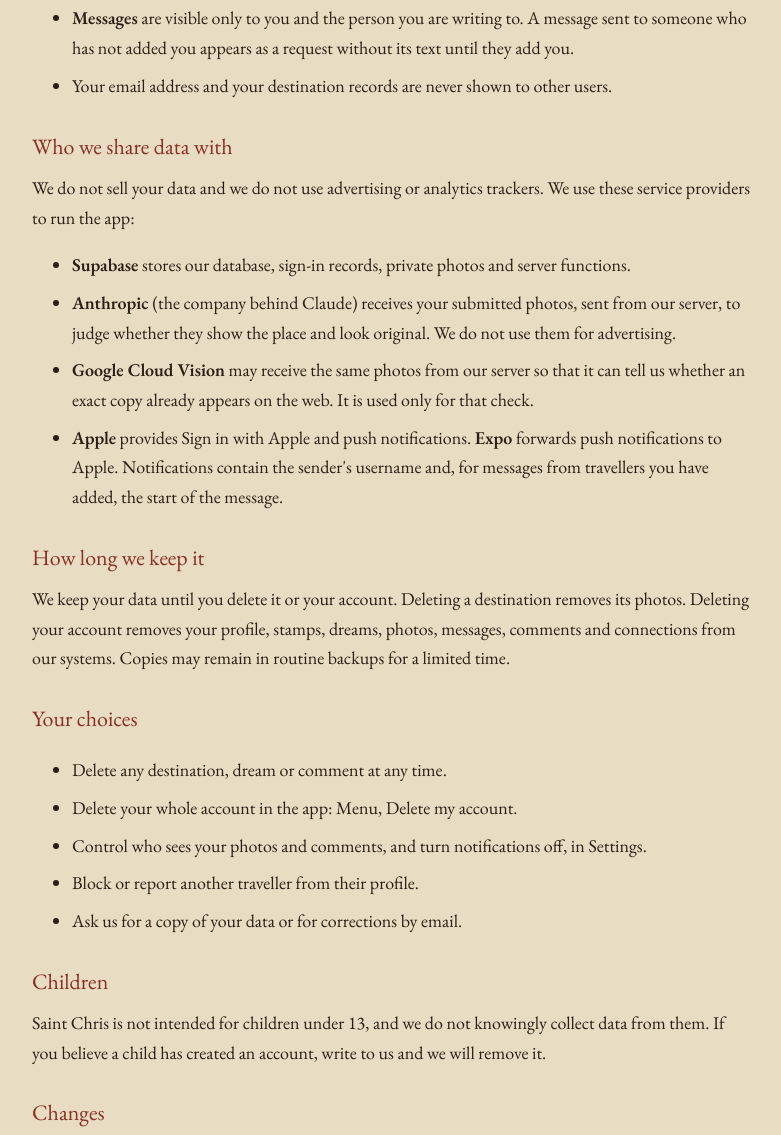
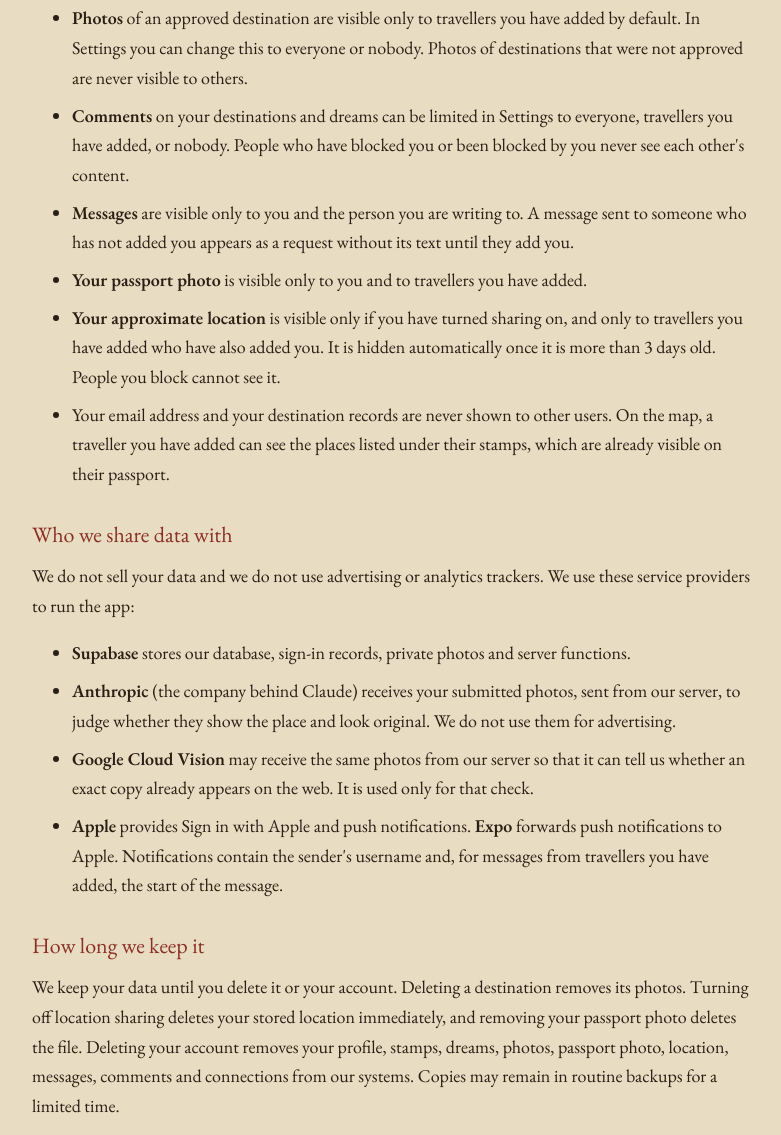
Before and after one commit to aidanpowell13/saintchris-site, a plain HTML site: page privacy.html in a window 1280 px wide. Shown: the part 1182-2317 px from the top of the page, without its empty margins (248-1029 px from the left). Drawn offline with nearby package versions, Linux system fonts and the light colour scheme.

Commit message:
Update privacy policy last updated date and details

```diff
--- a/privacy.html
+++ b/privacy.html
@@ -1,11 +1,13 @@
 <!doctype html><html lang="en"><head><meta charset="utf-8"><meta name="viewport" content="width=device-width,initial-scale=1"><title>Privacy Policy · Saint Chris</title><meta name="description" content="Saint Chris is a travel passport for the places you have really been."><link rel="stylesheet" href="https://fonts.googleapis.com/css2?family=EB+Garamond:ital,wght@0,400;0,600;1,400&family=Pinyon+Script&display=swap"><link rel="stylesheet" href="style.css"></head><body><main><header><nav><a href="privacy.html">Privacy</a><a href="terms.html">Terms</a><a href="support.html">Support</a></nav><a href="index.html">Saint Chris</a></header>
-<h1>Privacy Policy</h1><p class="m">Last updated 18 November 2026</p>
+<h1>Privacy Policy</h1><p class="m">Last updated 19 November 2026</p>
 <p>Saint Chris is a social travel passport. This policy explains what we collect, why, who can see it and how you can delete it. If anything is unclear, write to <a href="mailto:help@saintchris.app">help@saintchris.app</a>.</p>
 <h2>What we collect</h2>
 <ul>
 <li><b>Account:</b> your email address and a password (stored hashed by our login provider), or your Apple sign-in identifier, which may be a private relay email address from Apple.</li>
 <li><b>Profile:</b> your username, passport look, optional tagline and home base, your stamps and the places listed under them, notes you write, and your dreams (places you want to visit).</li>
 <li><b>Photos:</b> up to three photos for each destination you submit for a stamp, stored in private storage.</li>
+<li><b>Passport photo (optional):</b> a portrait you upload for your identity page, stored in private storage. You can replace or remove it at any time.</li>
+<li><b>Location (optional):</b> only if you turn on &ldquo;Share my location&rdquo; in the Map tab, we ask your phone for an approximate location and store it rounded to about 1 km, with the time it was updated. It is refreshed only when you open the map while sharing is on. We do not track your location in the background and we keep no location history: only your latest position is stored.</li>
 <li><b>Camera information and photo fingerprints:</b> to check that a photo was taken with a camera and has not been used before, your device keeps only the camera make, model, editing software and capture time from the photo's metadata. Location data (GPS) is removed. It also creates a short numeric fingerprint of each photo so that the same picture cannot be reused for several stamps.</li>
 <li><b>Messages and comments:</b> direct messages you send and receive, and comments you write on destinations and dreams.</li>
 <li><b>Connections and safety:</b> the travellers you add, the people you block, reports you make or receive, and how many photo checks you run each day (to prevent abuse).</li>
@@ -16,7 +18,9 @@
 <li><b>Photos</b> of an approved destination are visible only to travellers you have added by default. In Settings you can change this to everyone or nobody. Photos of destinations that were not approved are never visible to others.</li>
 <li><b>Comments</b> on your destinations and dreams can be limited in Settings to everyone, travellers you have added, or nobody. People who have blocked you or been blocked by you never see each other's content.</li>
 <li><b>Messages</b> are visible only to you and the person you are writing to. A message sent to someone who has not added you appears as a request without its text until they add you.</li>
-<li>Your email address and your destination records are never shown to other users.</li></ul>
+<li><b>Your passport photo</b> is visible only to you and to travellers you have added.</li>
+<li><b>Your approximate location</b> is visible only if you have turned sharing on, and only to travellers you have added who have also added you. It is hidden automatically once it is more than 3 days old. People you block cannot see it.</li>
+<li>Your email address and your destination records are never shown to other users. On the map, a traveller you have added can see the places listed under their stamps, which are already visible on their passport.</li></ul>
 <h2>Who we share data with</h2>
 <p>We do not sell your data and we do not use advertising or analytics trackers. We use these service providers to run the app:</p>
 <ul>
@@ -25,9 +29,9 @@
 <li><b>Google Cloud Vision</b> may receive the same photos from our server so that it can tell us whether an exact copy already appears on the web. It is used only for that check.</li>
 <li><b>Apple</b> provides Sign in with Apple and push notifications. <b>Expo</b> forwards push notifications to Apple. Notifications contain the sender's username and, for messages from travellers you have added, the start of the message.</li></ul>
 <h2>How long we keep it</h2>
-<p>We keep your data until you delete it or your account. Deleting a destination removes its photos. Deleting your account removes your profile, stamps, dreams, photos, messages, comments and connections from our systems. Copies may remain in routine backups for a limited time.</p>
+<p>We keep your data until you delete it or your account. Deleting a destination removes its photos. Turning off location sharing deletes your stored location immediately, and removing your passport photo deletes the file. Deleting your account removes your profile, stamps, dreams, photos, passport photo, location, messages, comments and connections from our systems. Copies may remain in routine backups for a limited time.</p>
 <h2>Your choices</h2>
-<ul><li>Delete any destination, dream or comment at any time.</li><li>Delete your whole account in the app: Menu, Delete my account.</li><li>Control who sees your photos and comments, and turn notifications off, in Settings.</li><li>Block or report another traveller from their profile.</li><li>Ask us for a copy of your data or for corrections by email.</li></ul>
+<ul><li>Delete any destination, dream or comment at any time.</li><li>Delete your whole account in the app: Menu, Delete my account.</li><li>Control who sees your photos and comments, and turn notifications off, in Settings.</li><li>Turn location sharing on or off at any time in the Map tab, and change or remove your passport photo under Customize passport. You can also stop location access in your iPhone settings.</li><li>Block or report another traveller from their profile.</li><li>Ask us for a copy of your data or for corrections by email.</li></ul>
 <h2>Children</h2><p>Saint Chris is not intended for children under 13, and we do not knowingly collect data from them. If you believe a child has created an account, write to us and we will remove it.</p>
 <h2>Changes</h2><p>If we change this policy in a way that matters, we will update the date above and tell you in the app.</p>
 <h2>Contact</h2><p><a href="mailto:help@saintchris.app">help@saintchris.app</a></p>
```
